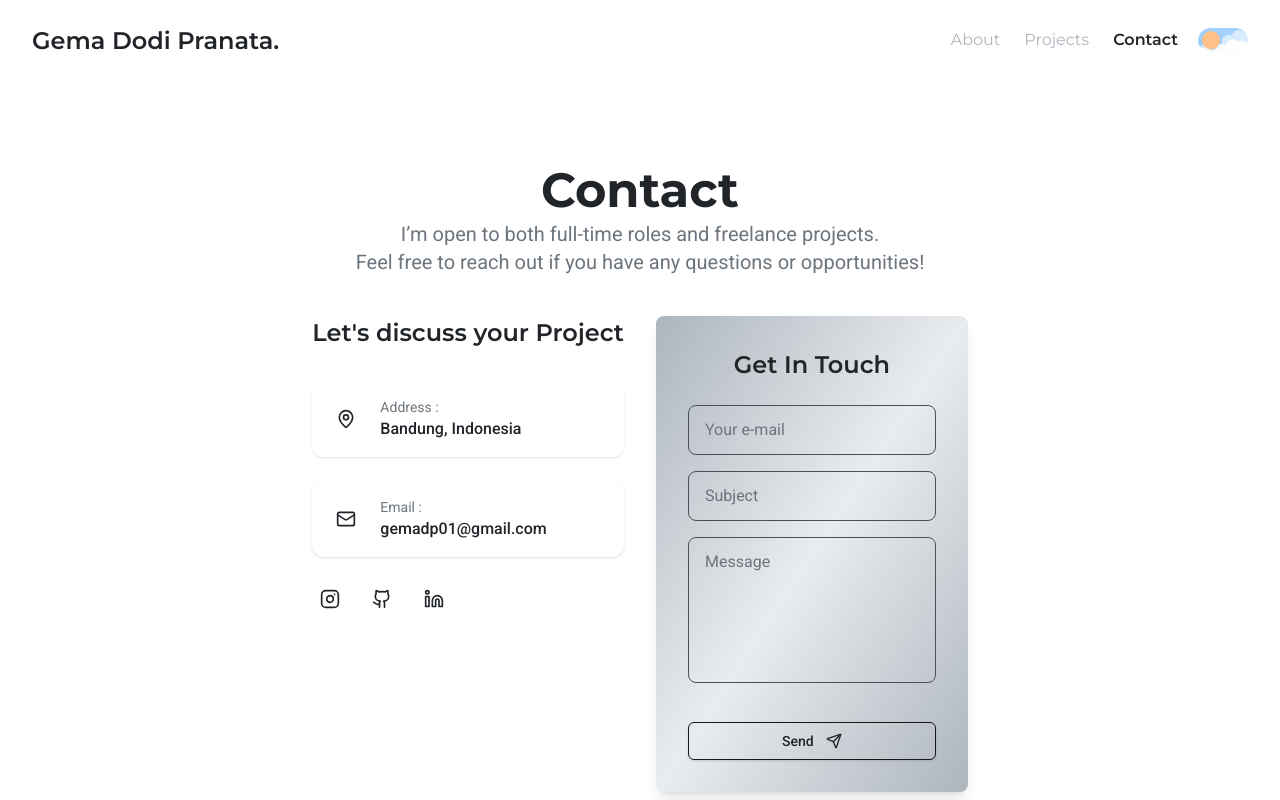
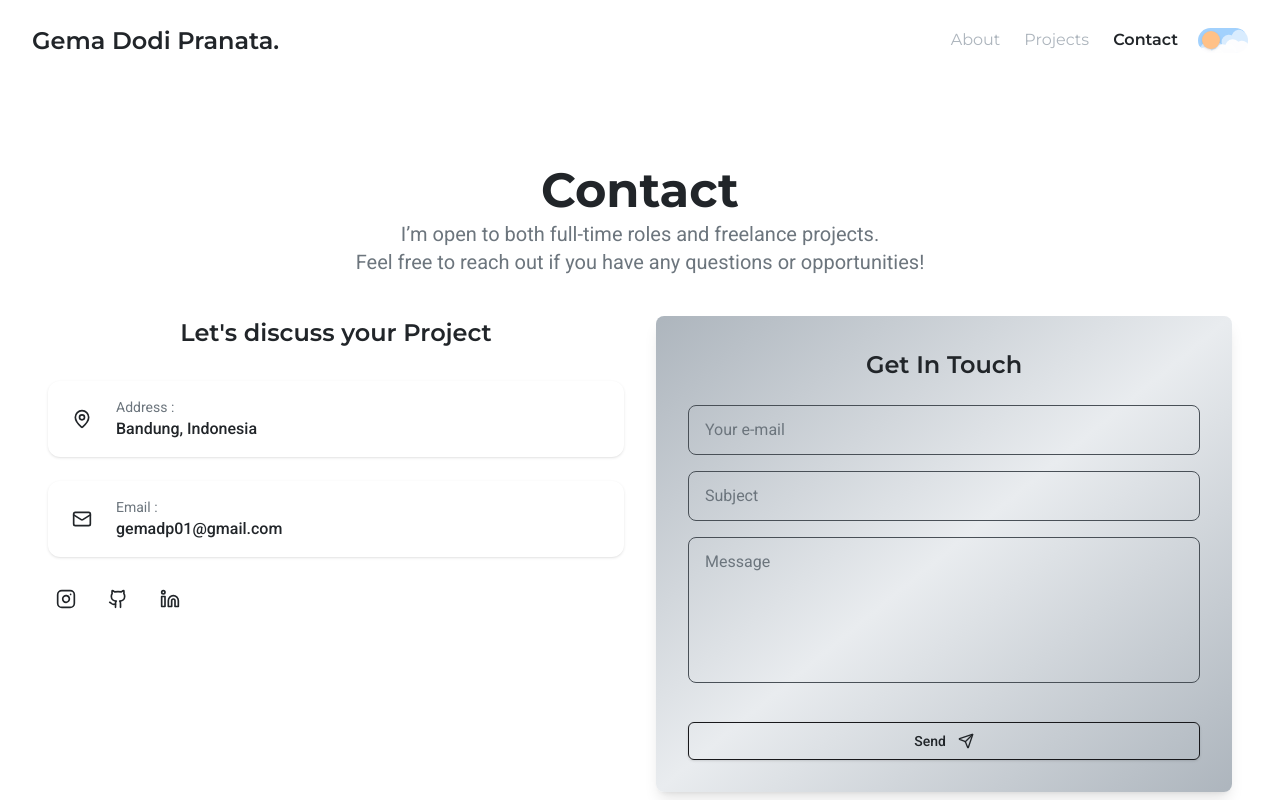
Before and after one commit to gemadp01/personal-web, a React (Vite) app: page /contact in a window 1280 px wide. Shown: the top 800 px of the page. Built offline with nearby package versions, Linux system fonts and the light colour scheme.

Commit message:
fix(ui): adjust grid layout on contact page

```diff
--- a/src/pages/ContactPage.tsx
+++ b/src/pages/ContactPage.tsx
@@ -103,8 +103,8 @@ const ContactPage = () => {
             </p>
           </Fade>
         </div>
-        <div className="px-4 sm:px-6 lg:px-12 grid md:grid-cols-2 gap-8 items-start">
-          <div>
+        <div className="w-full px-4 sm:px-6 lg:px-12 grid md:grid-cols-4 gap-8 items-start">
+          <div className="md:col-span-2">
             <Fade delay={500} cascade damping={0.1} triggerOnce>
               <h2 className="text-h2 text-center mb-8">
                 Let's discuss your Project
@@ -128,6 +128,7 @@ const ContactPage = () => {
             </Fade>
           </div>
 
+          <div className="md:col-span-2">
             <Fade delay={1000} cascade damping={0.1} triggerOnce>
               <div className="bg-gradient-to-br from-inverse via-light to-inverse dark:bg-none dark:border dark:border-border-dark rounded-lg shadow-lg p-8">
                 <h2 className="text-center text-h2 mb-6">Get In Touch</h2>
@@ -136,7 +137,9 @@ const ContactPage = () => {
                     <div className="mb-4">
                       <input
                         type="email"
-                      {...register("email", { required: "Email is required" })}
+                        {...register("email", {
+                          required: "Email is required",
+                        })}
                         placeholder="Your e-mail"
                         className="w-full bg-transparent border border-border-dark rounded-lg px-4 py-3 text-primary dark:text-secondary placeholder-description focus:outline-none dark:focus:border-light transition"
                         autoFocus
@@ -196,6 +199,7 @@ const ContactPage = () => {
               </div>
             </Fade>
           </div>
+        </div>
       </section>
     </main>
   );
```
Lines whose indentation alone changed are shown as unchanged.
